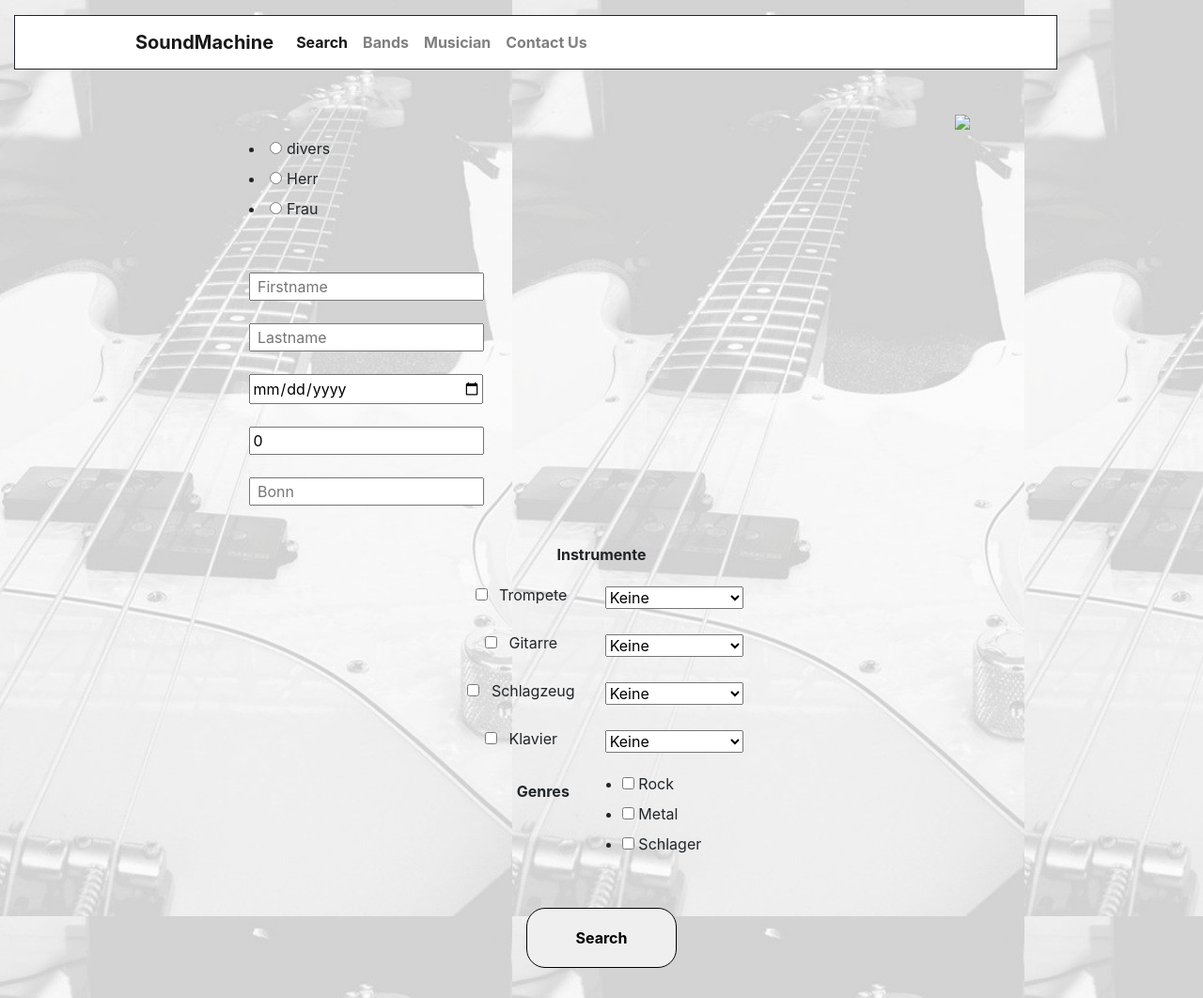
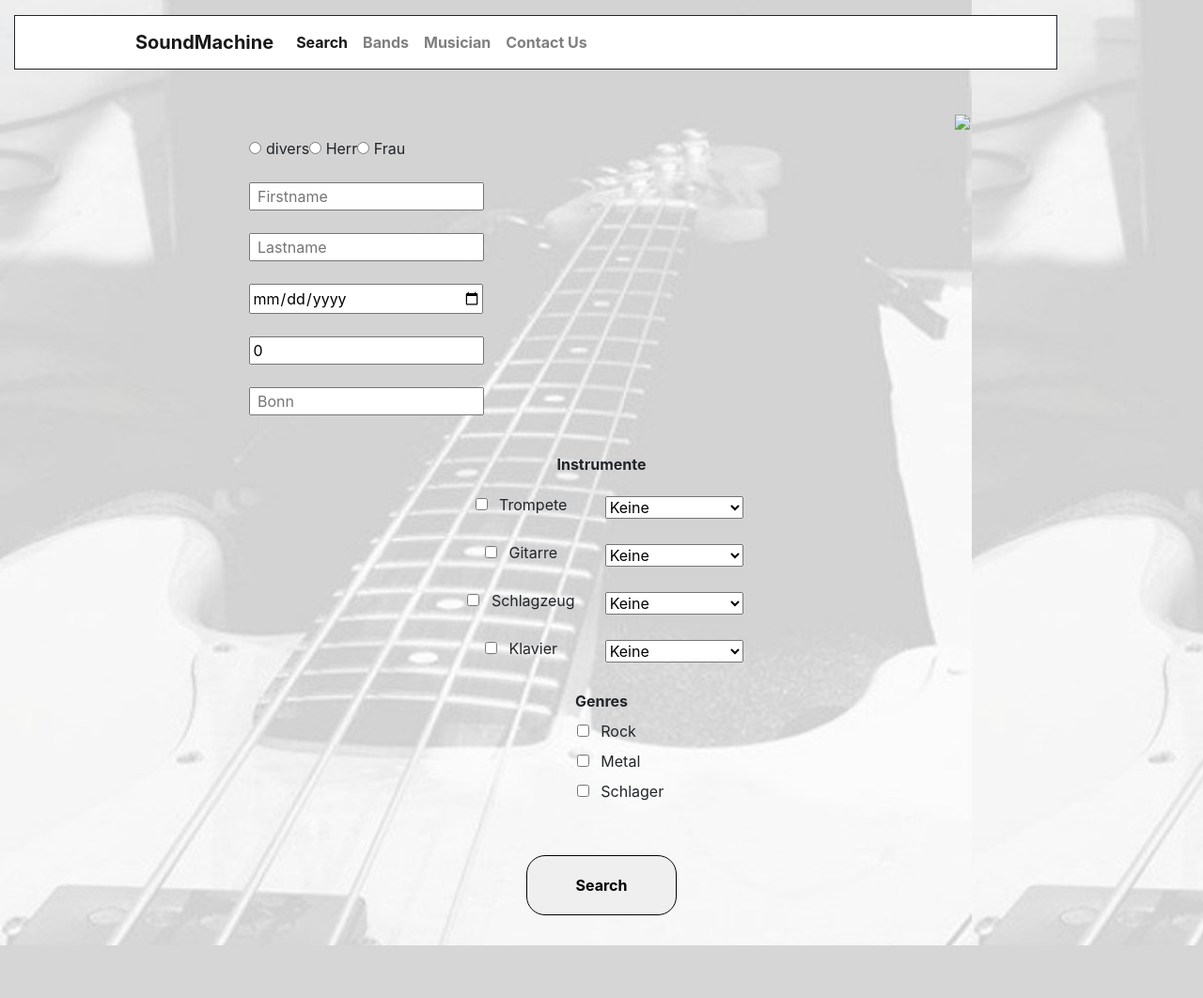
Before and after one commit to WCS-Java-Training-Bonn-2019/where-is-my-band, a Spring Boot app: page / in a window 1280 px wide. Shown: the whole page at 94% size. After the commit the page ends 1006 px from the top, so only its background shows below. Run offline with Spring Boot 4, Linux system fonts and the light colour scheme; some libraries are stand-ins or nearby versions.

Commit message:
Sprint1 Ergebnis

```diff
--- a/src/main/resources/static/css/style.css
+++ b/src/main/resources/static/css/style.css
@@ -49,14 +49,26 @@
     font-weight: bold;
 }
 
+ul, li {
+    list-style-type: none;
+}
+
+.gender {
+    text-align: center;
+    float: left;
+}
+
 .genreCenter {
     display: flex;
+    flex-direction: column;
+    align-items: center;
     justify-content: center;
 }
 
-.genreCenter > input {
+.genreCenter > ul > li > input {
     margin-top: 0.3em;
     margin-right: 0.5em;
+
 }
 
 tr > td > input {
```
Also changed, not shown: src/main/resources/static/images/bass2.jpeg.
